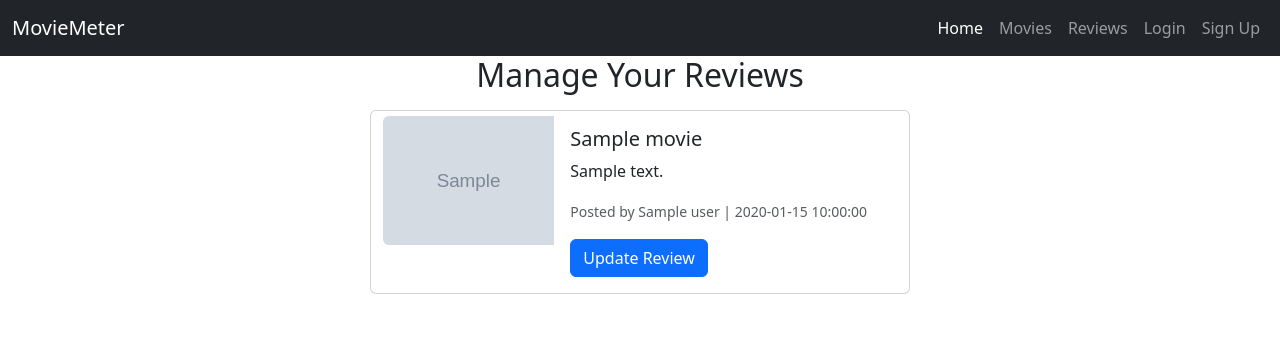
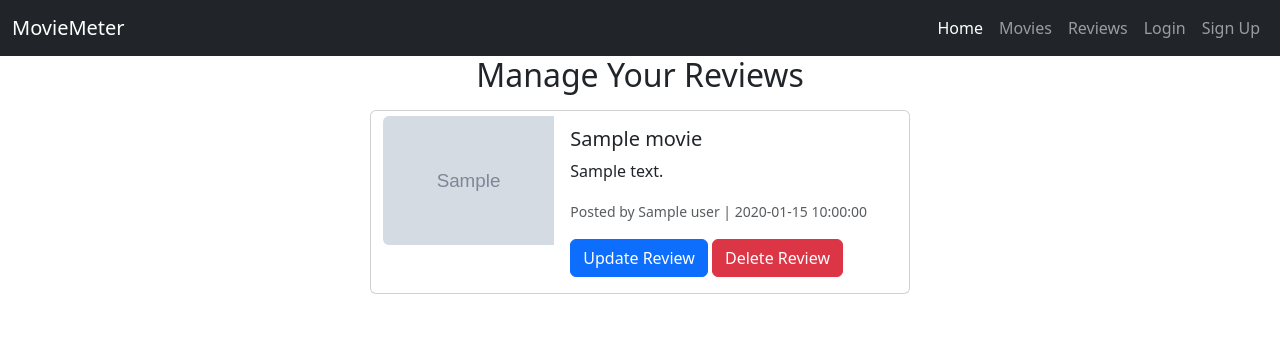
Before and after one commit to leellismith/MovieMeter, a Flask app: page /manage_reviews in a window 1280 px wide. Shown: the top 356 px of the page. Run offline with Flask 3, Linux system fonts and the light colour scheme; grey boxes marked "Sample" are stand-in pictures; a database or web service that is not in the repository returns one stand-in record (values such as "Sample title"); some libraries are stand-ins or nearby versions.

Commit message:
Added delete functionality to manage reviews

```diff
--- a/app.py
+++ b/app.py
@@ -212,6 +212,14 @@ def edit_review(review_id):
     return render_template("manage_reviews.html",  reviews=[], review=review)
 
 
+@app.route("/delete_review/<review_id>")
+def delete_review(review_id):
+    mongo.db.reviews.delete_one({"_id": ObjectId(review_id)})
+    flash("Your review has been deleted!")
+    return redirect(url_for("manage_reviews"))
+
+
+
 # Help Functions
 def search_movies(query):
     movies = search_movies_in_db(query)
--- a/templates/manage_reviews.html
+++ b/templates/manage_reviews.html
@@ -23,6 +23,7 @@
                             </small>
                         </p>
                         <a class="btn btn-primary" href="{{ url_for('edit_review', review_id=review._id) }}">Update Review</a>
+                        <a class="btn btn-danger" href="{{ url_for('delete_review', review_id=review._id) }}">Delete Review</a>
                     </div>
                 </div>
             </div>
```
